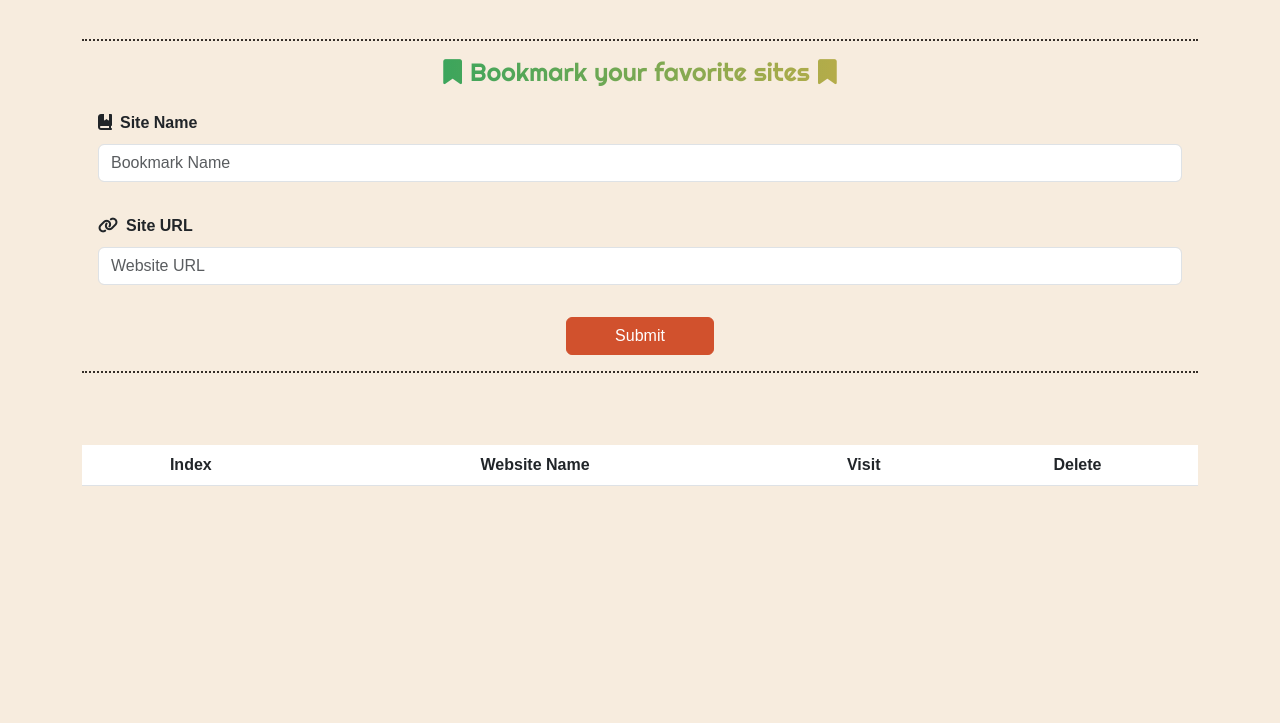
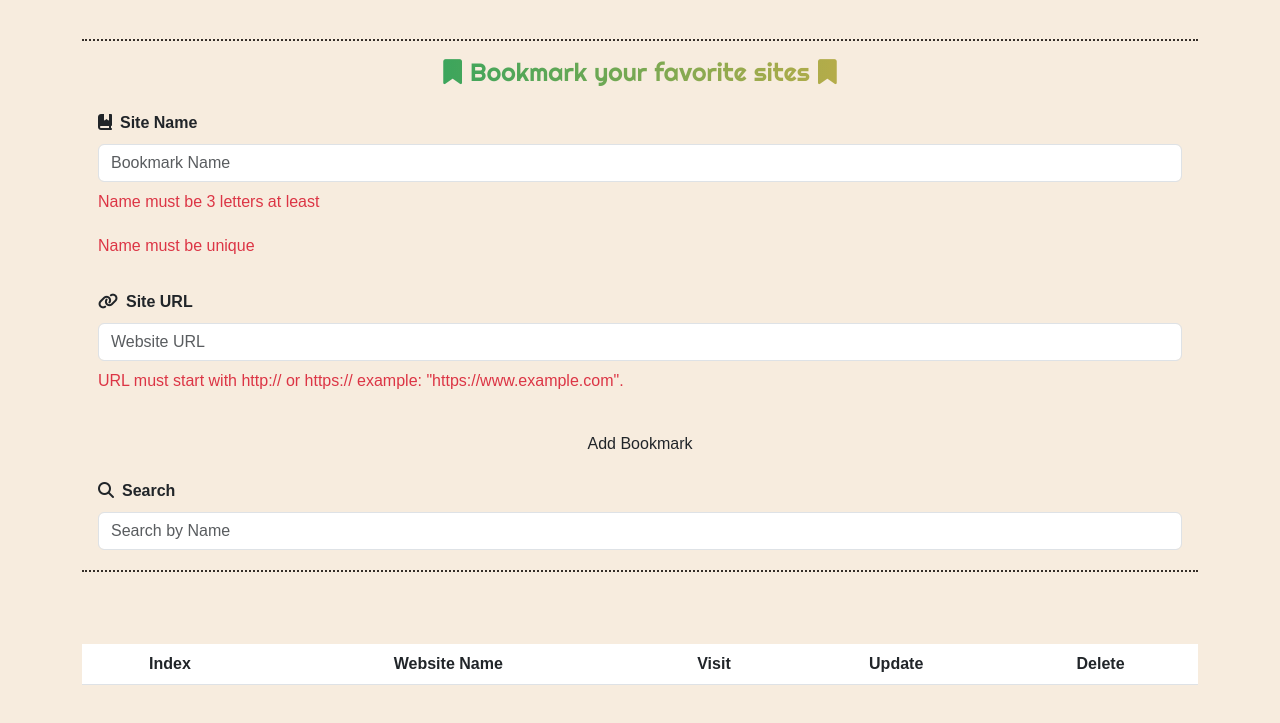
Before and after one commit to AyaAbdelmoghith/Bookmarker, a plain HTML site: page index.html in a window 1280 px wide. Shown: the part 129-852 px from the top of the page. Before the commit the page ends 800 px from the top, so only its background shows below. Drawn offline with Linux system fonts and the light colour scheme; some packages are replaced by stand-ins of ours; a script that the page names is missing; a web font is replaced by a local one.

Commit message:
index.html

```diff
--- a/index.html
+++ b/index.html
@@ -6,12 +6,11 @@
     <meta http-equiv="X-UA-Compatible" content="IE=edge">
     <meta name="viewport" content="width=device-width, initial-scale=1.0">
     <link rel="shortcut icon" href="./images/bookmark.png" type="image/x-icon">
-    <title>Bookmark</title>
+    <title>Bookmarker</title>
     <!-- Local Icons font aswsome V 6.4.0 -->
     <link rel="stylesheet" href="css/all.min.css">
     <!-- Local BootstrapV5 -->
     <link rel="stylesheet" href="css/bootstrap.min.css">
-    <!-- CDN sweetalert -->
     <script src="https://cdn.jsdelivr.net/npm/sweetalert2@11"></script>
     <!-- CSS files -->
     <link rel="stylesheet" href="css/style.css">
@@ -31,20 +30,30 @@
                     <div class="d-flex flex-column justify-content-center w-100 gap-1">
                         <label for="siteName" class="fw-bold"><span class="fa fa-book-bookmark pe-2"></span>Site
                             Name</label>
-                        <input type="text" id="siteName" class="form-control mb-3" placeholder="Bookmark Name" />
+                        <input type="text" id="siteName" class="form-control mb-1" placeholder="Bookmark Name" />
+                        <p class="text-danger name-validaiton">Name must be 3 letters at least</p>
+                        <p class="text-danger name-unique-validation">Name must be unique</p>
+
                     </div>
                     <div class="d-flex flex-column justify-content-center w-100 gap-1">
                         <label for="siteURL" class="fw-bold"><span class="fa fa-link pe-2"></span>Site URL</label>
-                        <input type="text" id="siteURL" class="form-control mb-3" placeholder="Website URL" />
+                        <input type="text" id="siteURL" class="form-control mb-1" placeholder="Website URL" />
+                        <p class="text-danger url-validation">URL must start with http:// or https:// example: "https://www.example.com".</p>
                     </div>
-                    <button class="btn btn-submit text-capitalize px-5" id="submitBtn">submit</button>
+                    <button class="btn btn-add text-capitalize px-5" id="addBtn">Add Bookmark</button>
+                    <div class="d-flex flex-column justify-content-center w-100 gap-1">
+                        <label for="search" class="fw-bold"><span class="fa fa-search pe-2"></span>Search</label>
+                        <input type="search" id="search" class="form-control mb-1" placeholder="Search by Name" />
+                    </div>
                 </div>
+
                 <div class="table-style w-100">
                 <table class="table text-capitalize text-center my-5">
                     <thead class="">
                         <th>index</th>
                         <th>Website Name</th>
                         <th>visit</th>
+                        <th>update</th>
                         <th>delete</th>
                     </thead>
                     <tbody id="tableBody">
@@ -58,5 +67,4 @@
     <script src="./js/bootstrap.bundle.min.js"></script>
     <script src="./js/main.js"></script>
 </body>
-
 </html>
```
